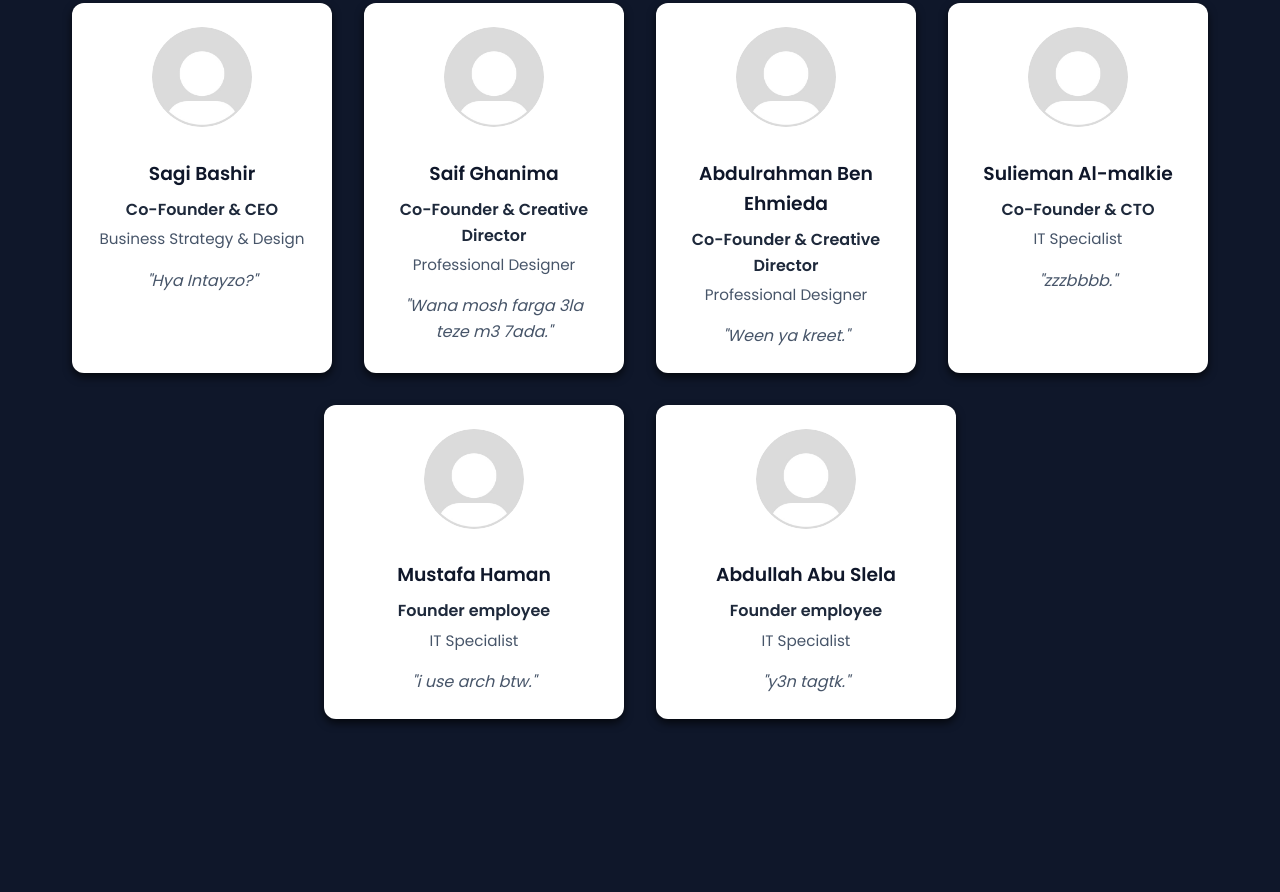
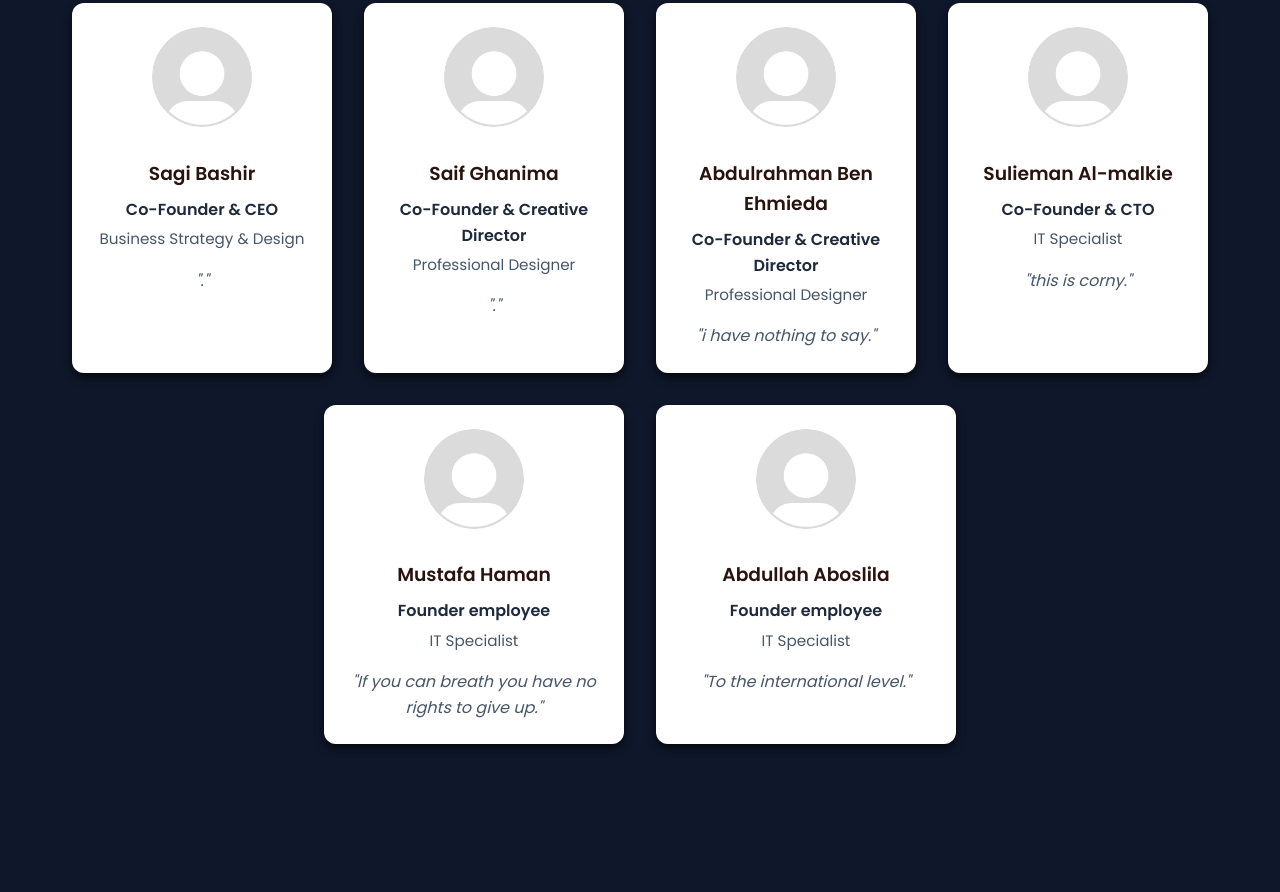
Before and after one commit to DragonWare-dev-team/Dragon-ware-website, a plain HTML site: page Frontend/index.html in a window 1280 px wide. Shown: the part 809-1701 px from the top of the page. Drawn offline with Linux system fonts and the light colour scheme.

Commit message:
abdullah did some stuff

```diff
--- a/Frontend/index.html
+++ b/Frontend/index.html
@@ -48,7 +48,7 @@
         <h3>Sagi Bashir</h3>
         <p class="role">Co-Founder & CEO</p>
         <p class="specialty">Business Strategy & Design</p>
-        <blockquote>"Hya Intayzo?"</blockquote>
+        <blockquote>"."</blockquote>
       </div>
 
       <div class="team-card">
@@ -56,7 +56,7 @@
         <h3>Saif Ghanima</h3>
         <p class="role">Co-Founder & Creative Director</p>
         <p class="specialty">Professional Designer</p>
-        <blockquote>"Wana mosh farga 3la teze m3 7ada."</blockquote>
+        <blockquote>"."</blockquote>
       </div>
 
       <div class="team-card">
@@ -64,7 +64,7 @@
         <h3>Abdulrahman Ben Ehmieda</h3>
         <p class="role">Co-Founder & Creative Director</p>
         <p class="specialty">Professional Designer</p>
-        <blockquote>"Ween ya kreet."</blockquote>
+        <blockquote>"i have nothing to say."</blockquote>
       </div>
 
       <div class="team-card">
@@ -72,7 +72,7 @@
         <h3>Sulieman Al-malkie</h3>
         <p class="role">Co-Founder & CTO</p>
         <p class="specialty">IT Specialist</p>
-        <blockquote>"zzzbbbb."</blockquote>
+        <blockquote>"this is corny."</blockquote>
       </div>
 
       <div class="team-card">
@@ -80,15 +80,15 @@
         <h3>Mustafa Haman</h3>
         <p class="role">Founder employee</p>
         <p class="specialty">IT Specialist</p>
-        <blockquote>"i use arch btw."</blockquote>
+        <blockquote>"If you can breath you have no rights to give up."</blockquote>
       </div>
 
       <div class="team-card">
         <img src="assets/member1.jpg" alt="IT Member">
-        <h3>Abdullah Abu Slela</h3>
+        <h3>Abdullah Aboslila</h3>
         <p class="role">Founder employee</p>
         <p class="specialty">IT Specialist</p>
-        <blockquote>"y3n tagtk."</blockquote>
+        <blockquote>"To the international level."</blockquote>
       </div>
 
     </div>
@@ -160,7 +160,7 @@
     <h2>Get in Touch</h2>
     <p class="intro-text">Have a project in mind? Fill the form and we’ll reach out.</p>
 
-    <form action="https://formspree.io/f/xvgqjkrz" method="POST" class="contact-form">
+    <form action="https://formspree.io/f/xvgqjkrz" method="POST" class="contact-form" target="_blank">
       <div class="form-row">
         <div class="form-group">
           <label for="name">Your Name</label>
@@ -188,10 +188,10 @@
   <footer>
     <p>© 2025 DragonWare. All Rights Reserved.</p>
     <div class="social-icons">
-      <a href="https://www.facebook.com/DragonWareLY"><i class="fab fa-facebook-f"></i></a>
+      <a href="https://www.facebook.com/DragonWareLY" target="_blank"><i class="fab fa-facebook-f"></i></a>
       <a href="#"><i class="fab fa-twitter"></i></a>
-      <a href="#"><i class="fab fa-instagram"></i></a>
-      <a href="#"><i class="fab fa-linkedin-in"></i></a>
+      <a href="https://www.instagram.com/dragonware_/" target="_blank"><i class="fab fa-instagram"></i></a>
+      <a href="https://www.linkedin.com/company/dragonwarely/" target="_blank"><i class="fab fa-linkedin-in"></i></a>
   </footer>
 </body>
 </html>
--- a/Frontend/styles.css
+++ b/Frontend/styles.css
@@ -220,7 +220,7 @@ section h2 {
 
 .team-card h3 {
   margin: 0.5rem 0;
-  color: #0f172a;
+  color: #29130F;
 }
 
 .team-card .role {
```
